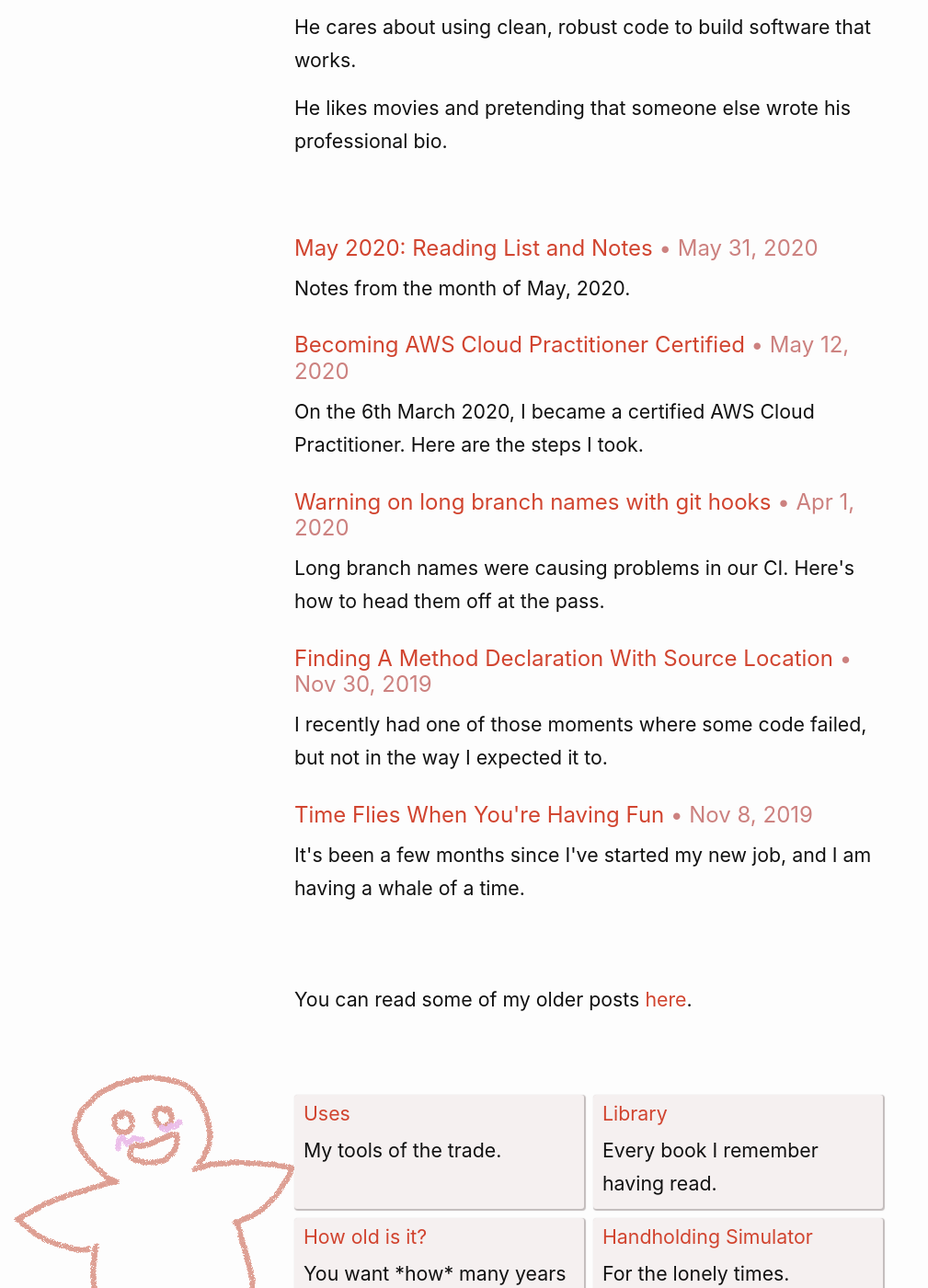
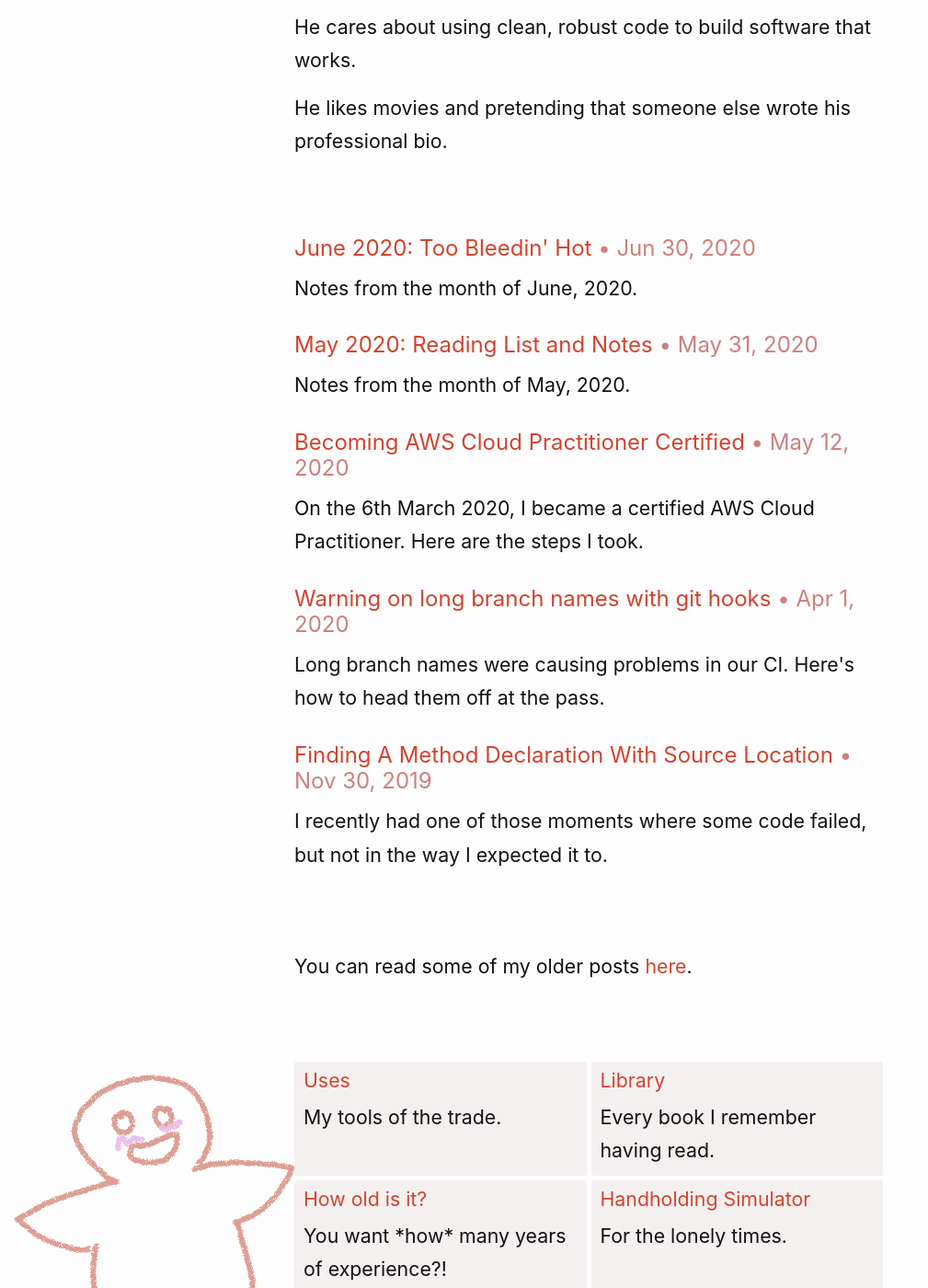
Before and after one commit to jsrn/jsrn.github.io, a Jekyll site: the page built from index.html, in a window 1280 px wide and 1400 px high, scrolled down 346 px. Shown: the whole window at 92% size, without its empty margins (0-1009 px from the left). Built offline with Jekyll 4.4.1, drawn with Linux system fonts in a browser that asks for light colours; some of the changed lines change nothing that is shown.

Commit message:
CSS tweak

```diff
--- /dev/null
+++ b/_posts/2020-06-30-june-2020.md
@@ -0,0 +1,22 @@
+---
+layout: post
+title: "June 2020: Too Bleedin' Hot"
+description: "Notes from the month of June, 2020."
+category: monthnotes
+tags: [personal, reading list, black lives matter]
+---
+
+# Keeping Politics Out of Tech
+
+It's uncomfortable to think about oppression. It's extremely uncomfortable to consider the ways in which you might be complicit in that oppression.
+
+However, everything you say and everything you do is a vote for the kind of person you want to be and the kind of world you want to live in. Silence and inaction are a vote for the status quo.
+
+I don't want to be the kind of person who is content to tell people to suffer in silence because I have the privilege to treat the politics that have tangible, negative effects on their lives as a thought experiment.
+
+# Things I Read
+
+* [Why I'm No Longer Talking to White People About Race - Reni Eddo-Lodge](https://www.goodreads.com/book/show/33606119-why-i-m-no-longer-talking-to-white-people-about-race)
+* [Building High Performance Agile Teams - Made Tech](https://www.madetech.com/resources/books/building-high-performance-agile-teams)
+* [How To Be An Antiracist - Ibram X. Kendi](https://www.goodreads.com/book/show/40265832-how-to-be-an-antiracist)
+* [Super Pumped: The Battle for Uber - Mike Isaac](https://www.goodreads.com/book/show/44573628-super-pumped)
--- a/assets/main.scss
+++ b/assets/main.scss
@@ -175,12 +175,11 @@
 .project-container {
 	display: grid;
 	grid-template-columns: repeat(2, 1fr);
-	grid-gap: 10px;
+	grid-gap: 5px;
 }
 
 .project-box {
 	padding: 10px;
-	box-shadow: 1px 1px 1px 1px hsla(1, 20%, 20%, .3);
 	border-radius: 3px;
 	background: hsl(1, 20%, 95%);
 
```
